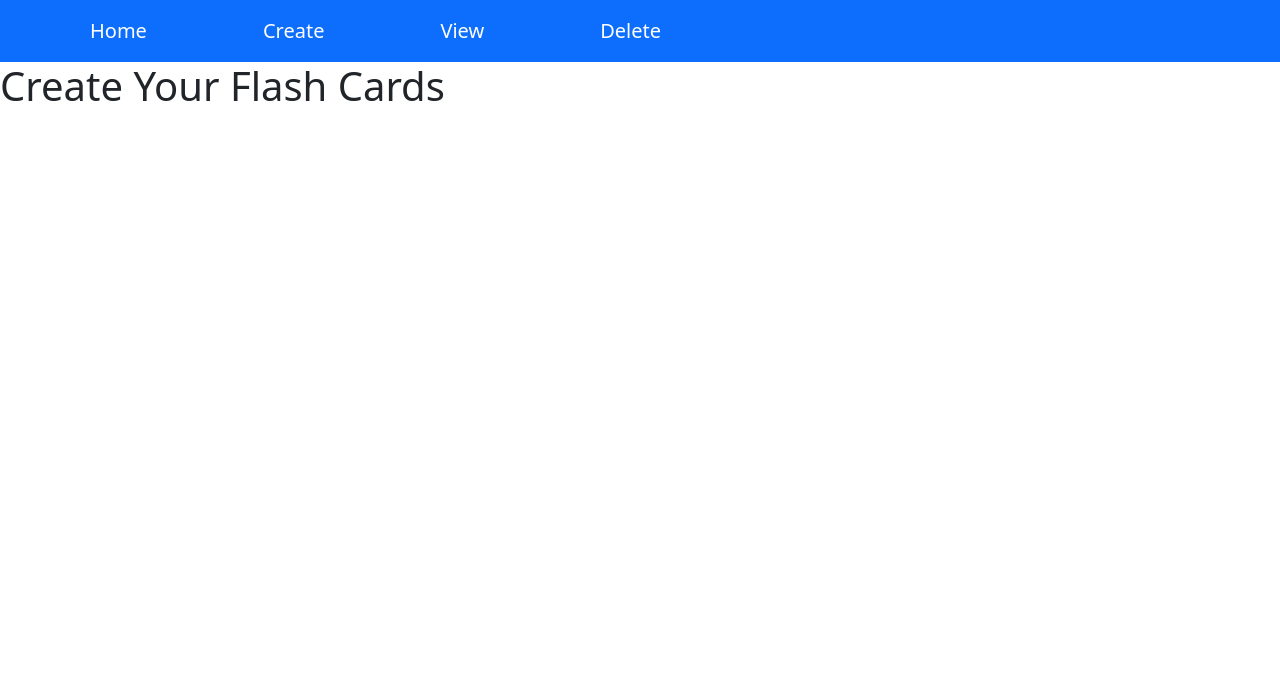
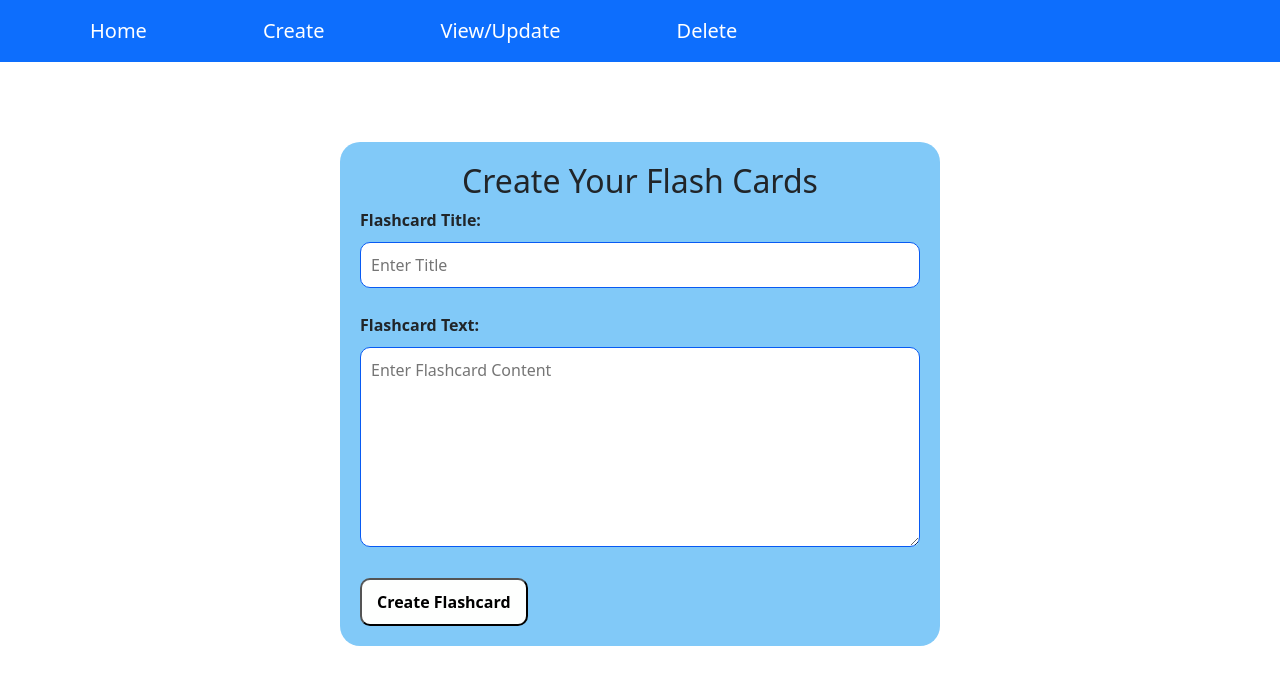
Before and after one commit to MatthewMcCarthy1/DataRepProject, a React (Create React App) app: page /Create in a window 1280 px wide. Shown: the top 684 px of the page. Built offline with nearby package versions, Linux system fonts and the light colour scheme; a web font is replaced by a local one.

Commit message:
Create page layout and features complete, View and Delete pages added

```diff
--- a/public/index.html
+++ b/public/index.html
@@ -20,7 +20,6 @@
       name="description"
       content="Web site created using create-react-app"
     />
-    <link rel="apple-touch-icon" href="%PUBLIC_URL%/logo192.png" />
     <!--
       manifest.json provides metadata used when your web app is installed on a
       user's mobile device or desktop. See https://developers.google.com/web/fundamentals/web-app-manifest/
--- a/src/App.js
+++ b/src/App.js
@@ -3,6 +3,8 @@ import { BrowserRouter as Router, Route, Routes } from 'react-router-dom';
 import NavigationBar from './NavigationBar/Navigation';
 import Home from './Components/Home';
 import Create from './Components/Create';
+import View from './Components/View'
+import Delete from './Components/Delete'
 
 function App() {
   return (
@@ -11,6 +13,8 @@ function App() {
       <Routes>
         <Route path="/" element={<Home />} />
         <Route path="/Create" element={<Create />} />
+        <Route path="/View" element={<View />} />
+        <Route path="/Delete" element={<Delete />} />
       </Routes>
     </Router>
   );
--- a/src/Components/Create.js
+++ b/src/Components/Create.js
@@ -1,13 +1,62 @@
+import { useState } from "react";
+// import axios from "axios"; //import axios
 
 import '../ComponentsStyling/Create.css';
 
 const Create = () => {
+    const [title, setTitle] = useState('');
+    const [text, setText] = useState('');
 
+    const handleCreateFlashCard = (e) => {
+        e.preventDefault();
+
+        // console.log(`Title: ${title}, Text: ${text}`);
+
+        if (title && text) {
+            setTitle('');
+            setText('');
+        } else {
+
+        }
+
+        // const flashCard = {
+        //     title: title,
+        //     text: text,
+        // };
+
+        // axios.post('http://localhost:4000/api/movies', text)
+        //     .then((res) => console.log(res.data))
+        //     .catch((err) => console.log(err.data));
+    }
 
     return (
         <div className='create-container'>
 
             <h1>Create Your Flash Cards</h1>
+
+            <form onSubmit={handleCreateFlashCard}>
+                <div className="form-group">
+                    <label>Flashcard Title:</label>
+                    <input
+                        type='text'
+                        value={title}
+                        onChange={(e) => setTitle(e.target.value)}
+                        placeholder='Enter Title'
+                    />
+                </div>
+
+                <div className="form-group">
+                    <label>Flashcard Text:</label>
+                    <textarea
+                        type='text'
+                        value={text}
+                        onChange={(e) => setText(e.target.value)}
+                        placeholder='Enter Flashcard Content'
+                    />
+                </div>
+
+                <button type='submit'>Create Flashcard</button>
+            </form>
 
 
 
--- /dev/null
+++ b/src/Components/Delete.js
@@ -0,0 +1,9 @@
+const Delete = () => {
+    return (
+        <div>
+          <h1>Delete</h1>
+        </div>
+      );
+}
+
+export default Delete;
--- a/src/Components/Home.js
+++ b/src/Components/Home.js
@@ -5,14 +5,14 @@ const Home = () => {
         <div className='page-content'>
 
             <div className='home-container'>
-                <h1 className='home-title'>Welcome to Flash Cards!</h1>
-                <p className='home-subtitle'>Your very own personal Flash Card storage application where creating, reading, updating and deleting flash cards is easy and straight forward.</p>
+                <h1 className='home-title'>Welcome to Flashcards!</h1>
+                <p className='home-subtitle'>Your very own personal Flashcard storage application where creating, reading, updating and deleting flashcards is easy and straight forward.</p>
             </div>
 
             <div className='app-info'>
                 <p className='info-title'>Why Choose This App?</p>
                 <p className='info-description'>
-                    This Flash Card App is designed to help you learn and organize your study materials with ease. Whether you're creating, viewing, updating, or deleting flashcards, our app offers a smooth and efficient experience.
+                    This Flashcard App is designed to help you learn and organize your study materials with ease. Whether you're creating, viewing, updating, or deleting flashcards, our app offers a smooth and efficient experience.
                 </p>
                 <ul className='info-list'>
                     <li><i className='fas fa-plus-circle'></i><strong> Create Flashcards:</strong> Easily add new cards with text, images, or links to reinforce your learning.</li>
--- /dev/null
+++ b/src/Components/View.js
@@ -0,0 +1,11 @@
+import { useEffect, useState } from "react";
+
+const View = () => {
+    return (
+        <div>
+          <h1>View</h1>
+        </div>
+      );
+}
+
+export default View;
--- a/src/ComponentsStyling/Create.css
+++ b/src/ComponentsStyling/Create.css
@@ -0,0 +1,48 @@
+.create-container {
+    margin: 80px;
+    padding: 20px;
+    max-width: 600px;
+    margin-left: auto;
+    margin-right: auto;
+    border-radius: 20px;
+    background-color: #81c9f8;
+}
+
+h1 {
+    text-align: center;
+    font-size: 2rem;
+}
+
+.form-group {
+    margin-bottom: 25px;
+}
+
+label {
+    font-weight: bold;
+    margin-bottom: 10px;
+}
+
+input,
+textarea {
+    width: 100%;
+    padding: 10px;
+    font-size: 1rem;
+    border: 1px solid #085af3;
+    border-radius: 10px;
+}
+
+textarea {
+    height: 200px;
+}
+
+button {
+    background-color: #fefffe;
+    color: black;
+    font-weight: bold;
+    padding: 10px 15px;
+    border-radius: 10px;
+}
+
+button:hover {
+    background-color: #229e55;
+}
--- a/src/NavigationBar/Navigation.js
+++ b/src/NavigationBar/Navigation.js
@@ -1,7 +1,7 @@
 import Container from 'react-bootstrap/Container';
 import Nav from 'react-bootstrap/Nav';
 import Navbar from 'react-bootstrap/Navbar';
-import '../ComponentsStyling/Navigation.css'
+import '../NavigationBar/Navigation.css'
 
 
 const NavigationBar = () => {
@@ -11,7 +11,7 @@ const NavigationBar = () => {
                 <Nav className="me-auto">
                     <Nav.Link href="/" className="nav-link-spacing">Home</Nav.Link>
                     <Nav.Link href="/Create" className="nav-link-spacing">Create</Nav.Link>
-                    <Nav.Link href="/View" className="nav-link-spacing">View</Nav.Link>
+                    <Nav.Link href="/View" className="nav-link-spacing">View/Update</Nav.Link>
                     <Nav.Link href="/Delete" className="nav-link-spacing">Delete</Nav.Link>
                 </Nav>
             </Container>
```
Also changed, not shown: public/manifest.json, src/NavigationBar/Navigation.css (renamed from src/ComponentsStyling/Navigation.css).
